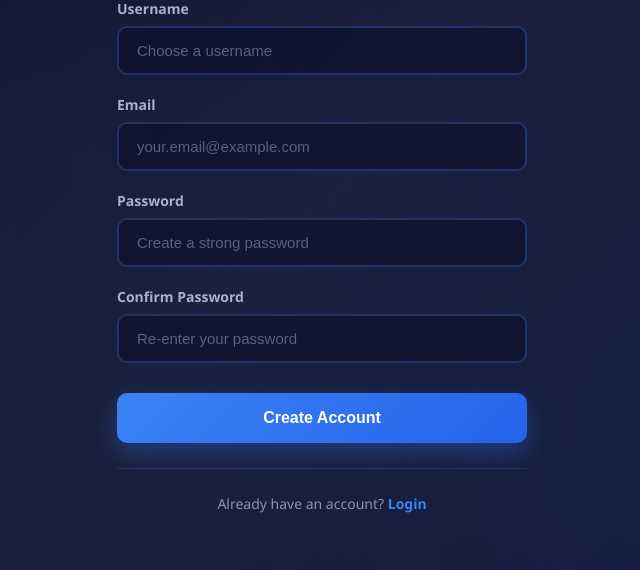
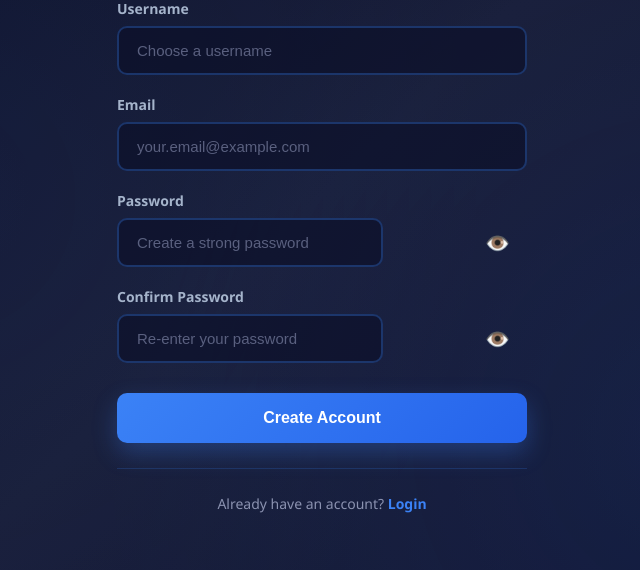
Before and after one commit to vedpalsodkar988-tech/Intelix, a Flask app: page /signup in a window 1280 px wide. Shown: the part 202-772 px from the top of the page, without its empty margins (318-958 px from the left). Run offline with Flask 3, Linux system fonts and the light colour scheme; some libraries are stand-ins or nearby versions.

Commit message:
Update signup.html

```diff
--- a/templates/signup.html
+++ b/templates/signup.html
@@ -14,7 +14,6 @@
     <title>Sign Up - Intelix</title>
     <link rel="stylesheet" href="{{ url_for('static', filename='css/auth.css') }}">
     <style>
-        /* Alert styling */
         .alert {
             position: fixed;
             top: 20px;
@@ -28,34 +27,37 @@
             box-shadow: 0 10px 40px rgba(0,0,0,0.3);
             min-width: 300px;
         }
-
         .alert-success {
             background: linear-gradient(135deg, #22c55e 0%, #16a34a 100%);
             color: white;
             border: 2px solid rgba(255,255,255,0.3);
         }
-
         .alert-error {
             background: linear-gradient(135deg, #ef4444 0%, #dc2626 100%);
             color: white;
             border: 2px solid rgba(255,255,255,0.3);
         }
-
         @keyframes slideIn {
-            from {
-                transform: translateX(400px);
-                opacity: 0;
-            }
-            to {
-                transform: translateX(0);
-                opacity: 1;
-            }
+            from { transform: translateX(400px); opacity: 0; }
+            to { transform: translateX(0); opacity: 1; }
         }
-
-        .alert-icon {
-            font-size: 24px;
-            margin-right: 10px;
+        .alert-icon { font-size: 24px; margin-right: 10px; }
+        .password-wrapper { position: relative; }
+        .password-toggle {
+            position: absolute;
+            right: 12px;
+            top: 50%;
+            transform: translateY(-50%);
+            background: none;
+            border: none;
+            cursor: pointer;
+            font-size: 20px;
+            padding: 5px;
+            color: #94a3b8;
+            transition: color 0.3s ease;
         }
+        .password-toggle:hover { color: #60a5fa; }
+        .password-wrapper input { padding-right: 45px; }
     </style>
 </head>
 <body>
@@ -65,109 +67,92 @@
                 <h1>Create Account</h1>
                 <p>Join the AgentOS platform</p>
             </div>
-
             <form id="signupForm" class="auth-form">
                 <div class="form-group">
                     <label for="username">Username</label>
                     <input type="text" id="username" name="username" required
                            placeholder="Choose a username" autocomplete="off">
                 </div>
-
                 <div class="form-group">
                     <label for="email">Email</label>
                     <input type="email" id="email" name="email" required
                            placeholder="your.email@example.com" autocomplete="off">
                 </div>
-
                 <div class="form-group">
                     <label for="password">Password</label>
-                    <input type="password" id="password" name="password" required
-                           placeholder="Create a strong password" autocomplete="new-password">
+                    <div class="password-wrapper">
+                        <input type="password" id="password" name="password" required
+                               placeholder="Create a strong password" autocomplete="new-password">
+                        <button type="button" class="password-toggle" id="togglePassword">👁️</button>
+                    </div>
                 </div>
-
                 <div class="form-group">
                     <label for="confirmPassword">Confirm Password</label>
-                    <input type="password" id="confirmPassword" name="confirmPassword" required
-                           placeholder="Re-enter your password" autocomplete="new-password">
+                    <div class="password-wrapper">
+                        <input type="password" id="confirmPassword" name="confirmPassword" required
+                               placeholder="Re-enter your password" autocomplete="new-password">
+                        <button type="button" class="password-toggle" id="toggleConfirmPassword">👁️</button>
+                    </div>
                 </div>
-
                 <button type="submit" class="auth-btn">Create Account</button>
             </form>
-
             <div class="auth-footer">
                 <p>Already have an account? <a href="/login">Login</a></p>
             </div>
         </div>
     </div>
-
     <script>
+        const togglePassword = document.getElementById('togglePassword');
+        const passwordInput = document.getElementById('password');
+        togglePassword.addEventListener('click', function() {
+            const type = passwordInput.type === 'password' ? 'text' : 'password';
+            passwordInput.type = type;
+            this.textContent = type === 'password' ? '👁️' : '🙈';
+        });
+        const toggleConfirmPassword = document.getElementById('toggleConfirmPassword');
+        const confirmPasswordInput = document.getElementById('confirmPassword');
+        toggleConfirmPassword.addEventListener('click', function() {
+            const type = confirmPasswordInput.type === 'password' ? 'text' : 'password';
+            confirmPasswordInput.type = type;
+            this.textContent = type === 'password' ? '👁️' : '🙈';
+        });
         function showAlert(message, type) {
-            // Remove any existing alerts
             const existingAlert = document.querySelector('.alert');
-            if (existingAlert) {
-                existingAlert.remove();
-            }
-
-            // Create new alert
+            if (existingAlert) existingAlert.remove();
             const alert = document.createElement('div');
             alert.className = `alert alert-${type}`;
-            alert.innerHTML = `
-                <span class="alert-icon">${type === 'success' ? '✅' : '❌'}</span>
-                <span>${message}</span>
-            `;
+            alert.innerHTML = `<span class="alert-icon">${type === 'success' ? '✅' : '❌'}</span><span>${message}</span>`;
             document.body.appendChild(alert);
-
-            // Auto remove after 5 seconds
             setTimeout(() => {
                 alert.style.animation = 'slideIn 0.3s ease reverse';
                 setTimeout(() => alert.remove(), 300);
             }, 5000);
         }
-
         document.getElementById('signupForm').addEventListener('submit', async function(e) {
             e.preventDefault();
-
             const username = document.getElementById('username').value.trim();
             const email = document.getElementById('email').value.trim();
             const password = document.getElementById('password').value;
             const confirmPassword = document.getElementById('confirmPassword').value;
-
-            // Validation
             if (password !== confirmPassword) {
                 showAlert('Passwords do not match!', 'error');
                 return;
             }
-
             if (password.length < 6) {
                 showAlert('Password must be at least 6 characters long!', 'error');
                 return;
             }
-
             try {
                 const response = await fetch('/signup', {
                     method: 'POST',
-                    headers: {
-                        'Content-Type': 'application/json'
-                    },
-                    body: JSON.stringify({
-                        username: username,
-                        email: email,
-                        password: password
-                    })
+                    headers: { 'Content-Type': 'application/json' },
+                    body: JSON.stringify({ username: username, email: email, password: password })
                 });
-
                 const data = await response.json();
-
                 if (data.success) {
-                    showAlert('✨ Account created successfully! Redirecting to login...', 'success');
-
-                    // Clear form
+                    showAlert('✨ Account created successfully! Redirecting to home...', 'success');
                     document.getElementById('signupForm').reset();
-
-                    // Redirect after 2 seconds
-                    setTimeout(() => {
-                        window.location.href = '/login';
-                    }, 2000);
+                    setTimeout(() => { window.location.href = '/home'; }, 1000);
                 } else {
                     showAlert(data.message || 'Signup failed. Please try again.', 'error');
                 }
```
